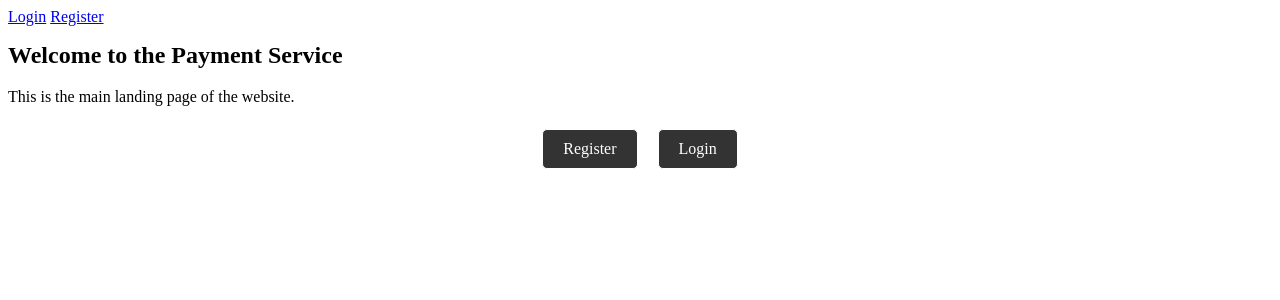
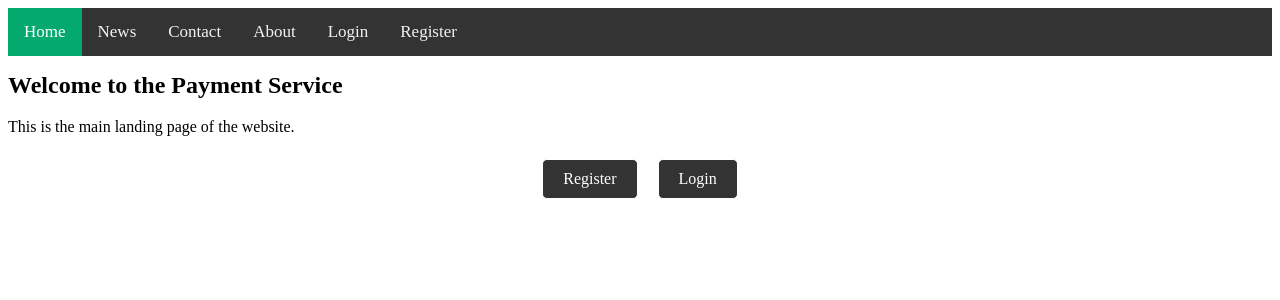
Before and after one commit to ahmed666916/midterm, a Django app: page / in a window 1280 px wide. Shown: the top 300 px of the page. Run offline with Django 4.2, Linux system fonts and the light colour scheme.

Commit message:
added navbar.html and improved design of navigation bar

```diff
--- a/static/css/style.css
+++ b/static/css/style.css
@@ -68,6 +68,34 @@ input[type="submit"]{
     background-color: #555; /* Darker color on hover */
 }
 
+/* Add a black background color to the top navigation */
+.topnav {
+	background-color: #333;
+	overflow: hidden;
+  }
+
+  /* Style the links inside the navigation bar */
+  .topnav a {
+	float: left;
+	color: #f2f2f2;
+	text-align: center;
+	padding: 14px 16px;
+	text-decoration: none;
+	font-size: 17px;
+  }
+
+  /* Change the color of links on hover */
+  .topnav a:hover {
+	background-color: #ddd;
+	color: black;
+  }
+
+  /* Add a color to the active/current link */
+  .topnav a.active {
+	background-color: #04AA6D;
+	color: white;
+  }
+
 /* Responsive Styles */
 
 /* Mobile */
--- a/templates/base.html
+++ b/templates/base.html
@@ -10,13 +10,7 @@
   </head>
   <body>
   	<header>
-  		{%if request.user.is_authenticated %}
-  			<span>Hi {{ request.user.username | title }}</span>
-  			<a href="{% url 'logout' %}">Logout</a>
-  		{%else%}
-  			<a href="{% url 'login' %}">Login</a>
-            <a href="{% url 'register' %}">Register</a>
-  		{%endif%}
+		{% include 'navbar.html' %}
   	</header>
   	<main>
 
--- /dev/null
+++ b/templates/navbar.html
@@ -0,0 +1,8 @@
+<div class="topnav">
+    <a class="active" href="#home">Home</a>
+    <a href="#news">News</a>
+    <a href="#contact">Contact</a>
+    <a href="#about">About</a>
+    <a href="{% url 'login' %}">Login</a>
+    <a href="{% url 'register' %}">Register</a>
+  </div>
```
